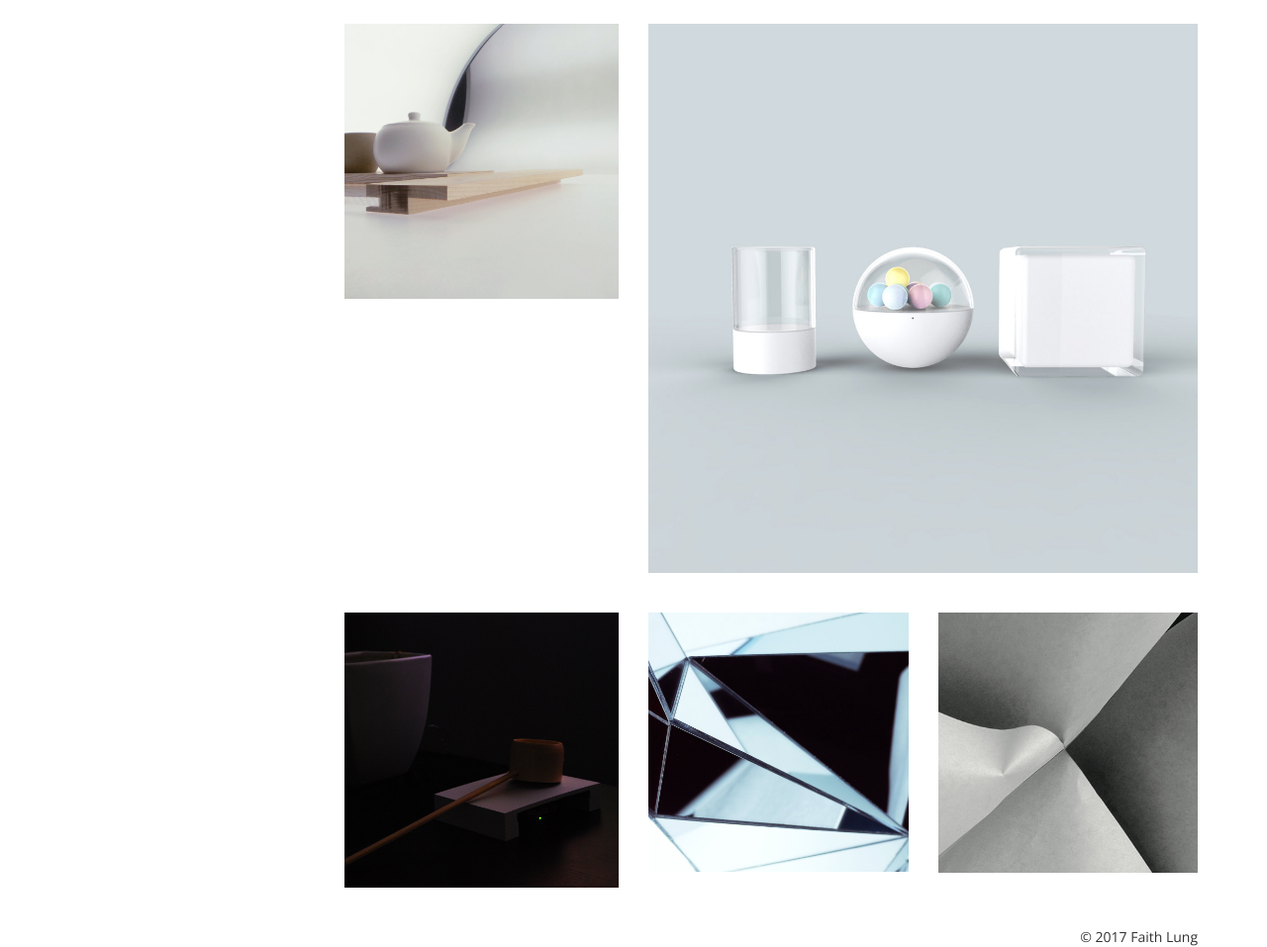
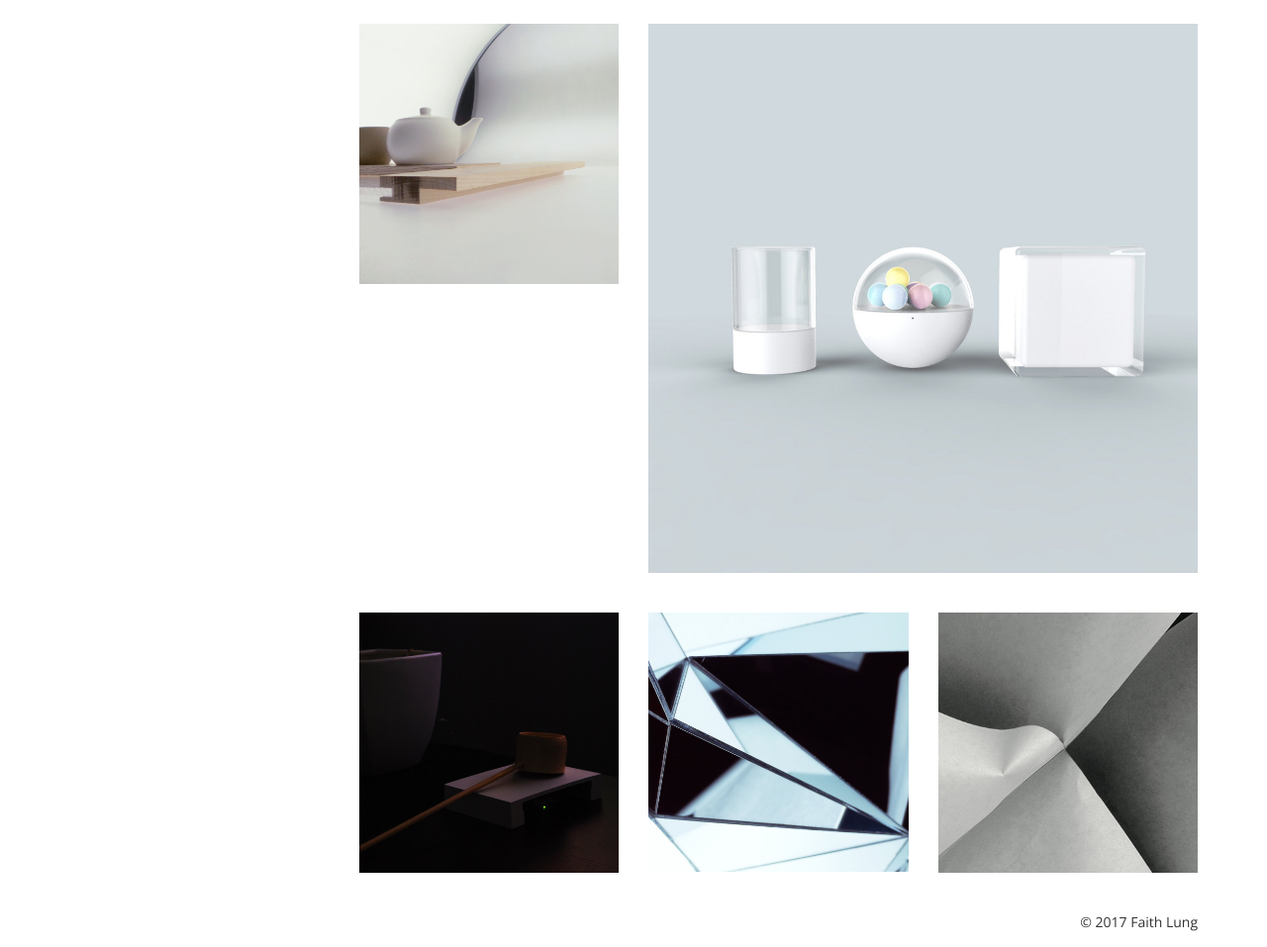
Before and after one commit to hueykwik/portfolio, a plain HTML site: page index.html in a window 1280 px wide. Shown: the part 1007-1964 px from the top of the page at 99% size. Drawn offline with nearby package versions, Linux system fonts and the light colour scheme.

Commit message:
Make Google Water, Teaable, Japan, Form Studio, and Mirror Tree images all the same size.

```diff
--- a/css/styles.css
+++ b/css/styles.css
@@ -36,6 +36,6 @@ img {
 
 @media (min-width: 768px) {
   #google, #tea, #japan {
-    width: 50%;
+    width: calc(50% - 15px);
   }
 }
```
